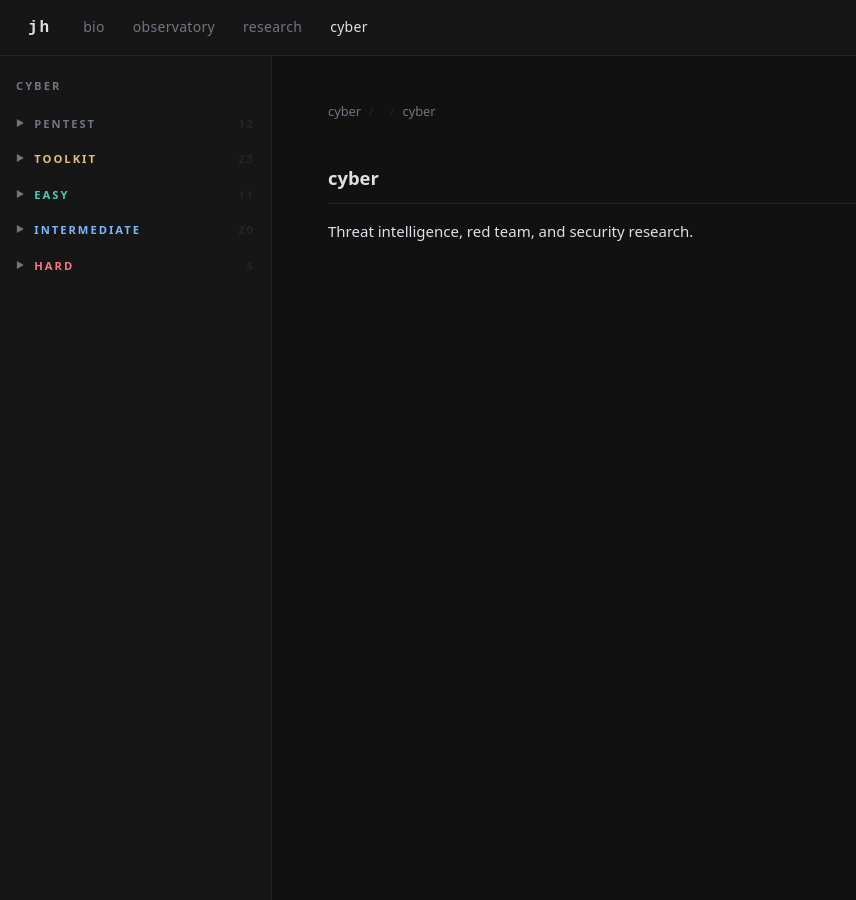
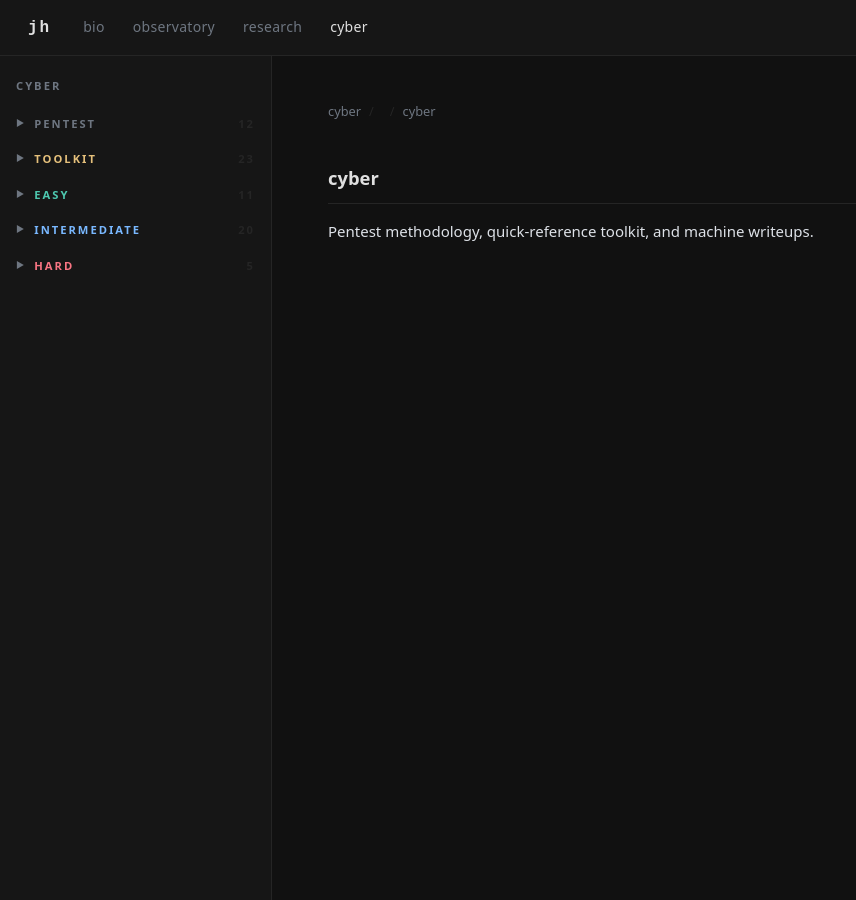
Before and after one commit to juliohenkes/juliohenkes.github.io, a Jekyll site: the page built from cyber/index.md, in a window 1280 px wide. Shown: the whole page, without its empty margins (0-856 px from the left). Built offline with Jekyll 4.4.1, drawn with Linux system fonts in a browser that asks for light colours.

Commit message:
update cyber index description to reflect current content

```diff
--- a/cyber/index.md
+++ b/cyber/index.md
@@ -5,4 +5,4 @@ title: cyber
 
 ## cyber
 
-<p class="section-desc">Threat intelligence, red team, and security research.</p>
+<p class="section-desc">Pentest methodology, quick-reference toolkit, and machine writeups.</p>
```
